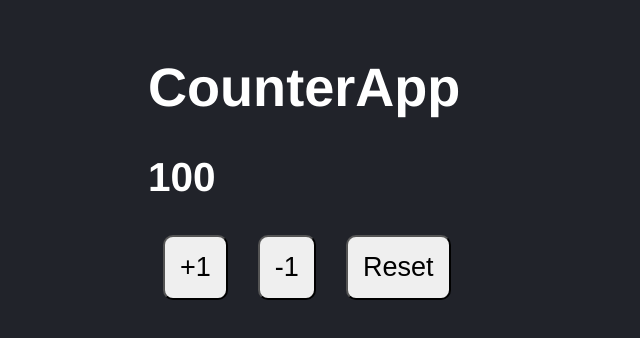
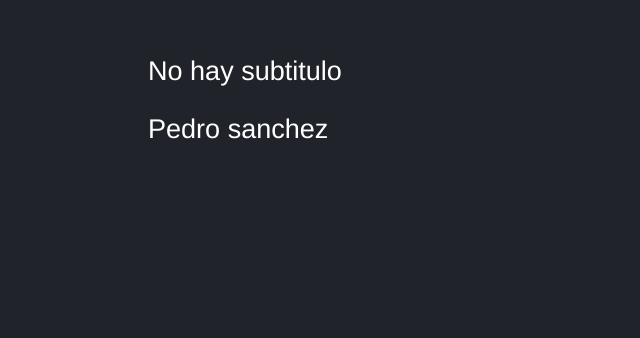
Before and after one commit to dgutierrez21/React-De-cero-a-experto-Hooks-y-MERN-, a React (Vite) app in the folder 03-counter-app-vite/: page / in a window 1280 px wide. Shown: the part 128-466 px from the top of the page, without its empty margins (0-640 px from the left). Built offline with nearby package versions, Linux system fonts and the light colour scheme.

Commit message:
Pruebas sobre componentes de React | Instalando testing library

```diff
--- a/03-counter-app-vite/package.json
+++ b/03-counter-app-vite/package.json
@@ -19,6 +19,7 @@
   "devDependencies": {
     "@babel/core": "^7.20.12",
     "@babel/preset-env": "^7.20.2",
+    "@testing-library/react": "^13.4.0",
     "@types/jest": "^29.2.5",
     "@types/react": "^18.0.26",
     "@types/react-dom": "^18.0.9",
--- a/03-counter-app-vite/src/FirstApp.jsx
+++ b/03-counter-app-vite/src/FirstApp.jsx
@@ -20,7 +20,7 @@ FirstApp.propTypes = {
 };
 
 FirstApp.defaultProps = {
-  title: "No hay titulo",
+  // title: "No hay titulo",
   subTitle: "No hay subtitulo",
   nombre: "Pedro sanchez",
 };
--- a/03-counter-app-vite/src/main.jsx
+++ b/03-counter-app-vite/src/main.jsx
@@ -3,11 +3,13 @@ import ReactDOM from "react-dom/client";
 
 import App from "./App";
 import CounterApp from "./CounterApp";
+import FirstApp from "./FirstApp";
 
 import "./style.css";
 
 ReactDOM.createRoot(document.getElementById("root")).render(
   <React.StrictMode>
-    <CounterApp value={100} />
+    {/* <CounterApp value={100}/> */}
+    <FirstApp/>
   </React.StrictMode>
 );
```
Also changed, not shown: 1 other file (tests, documents, lock files or other folders).
